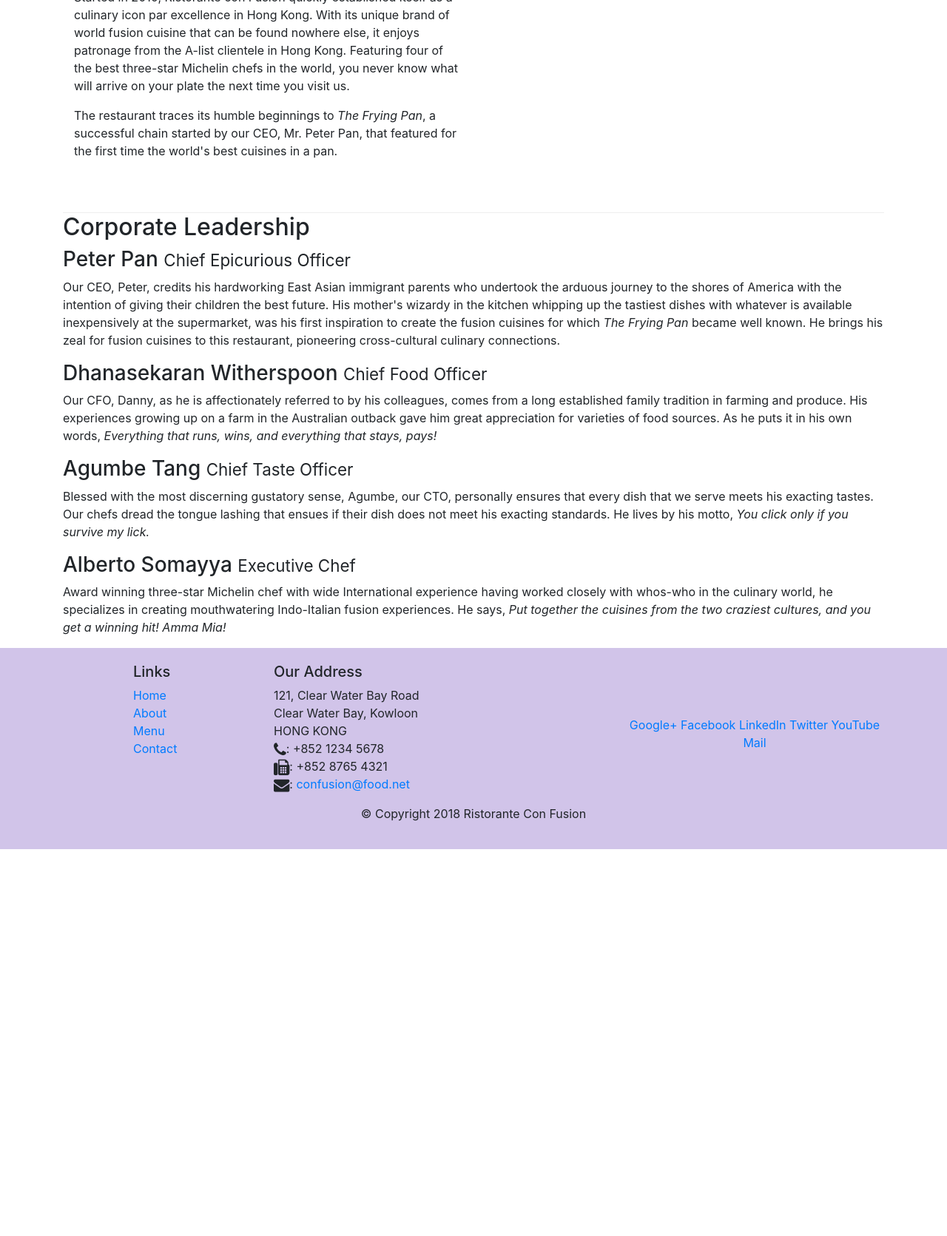
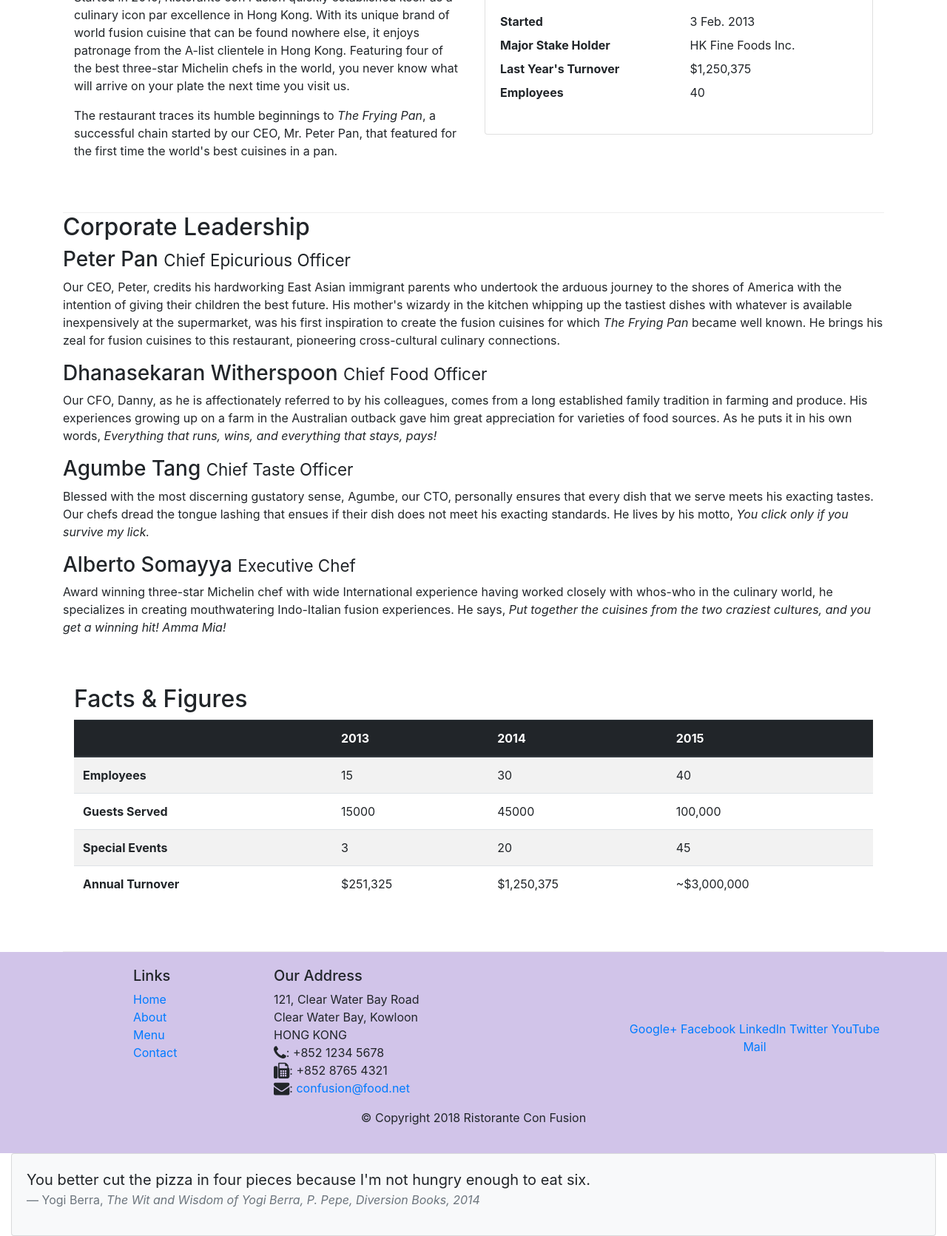
Before and after one commit to amagrawal87/conFusion, a website: page aboutus.html in a window 1280 px wide. Shown: the part 597-2268 px from the top of the page at 74% size. Before the commit the page ends 1745 px from the top, so only its background shows below. Drawn offline with nearby package versions, Linux system fonts and the light colour scheme.

Commit message:
tables and cards

```diff
--- a/aboutus.html
+++ b/aboutus.html
@@ -28,7 +28,7 @@
                 <span class="navbar-toggler-icon"></span>
 
             </button>
-            <a class="navbar-brand" href="#">Ristorante Con Fusion </a>
+            <a class="navbar-brand mr-auto" href="#"><img src="img/logo.png" height="30" width="41"></a>
             <div class="collapse navbar-collapse" id="Navbar">
                 <ul class="navbar-nav mr-auto">
             </div>
@@ -48,7 +48,8 @@
                     <h1>Ristorante con Fusion</h1>
                     <p>We take inspiration from the World's best cuisines, and create a unique fusion experience. Our lipsmacking creations will tickle your culinary senses!</p>
                 </div>
-                <div class="col-12 col-sm">
+                 <div class="col-12 col-sm align-self-center">
+                    <img src="img/logo.png" class="img-fluid">
                 </div>
             </div>
         </div>
@@ -68,7 +69,22 @@
                 <p>Started in 2010, Ristorante con Fusion quickly established itself as a culinary icon par excellence in Hong Kong. With its unique brand of world fusion cuisine that can be found nowhere else, it enjoys patronage from the A-list clientele in Hong Kong.  Featuring four of the best three-star Michelin chefs in the world, you never know what will arrive on your plate the next time you visit us.</p>
                 <p>The restaurant traces its humble beginnings to <em>The Frying Pan</em>, a successful chain started by our CEO, Mr. Peter Pan, that featured for the first time the world's best cuisines in a pan.</p>
             </div>
-            <div div class="col col-sm">
+            <div class="col-12 col-sm-6">
+                <div class="card">
+                    <h3 class="card-header bg-primary text-white">Facts At a Glance</h3>
+                    <div class="card-body">
+                        <dl class="row">
+                            <dt class="col-6">Started</dt>
+                            <dd class="col-6">3 Feb. 2013</dd>
+                            <dt class="col-6">Major Stake Holder</dt>
+                            <dd class="col-6">HK Fine Foods Inc.</dd>
+                            <dt class="col-6">Last Year's Turnover</dt>
+                            <dd class="col-6">$1,250,375</dd>
+                            <dt class="col-6">Employees</dt>
+                            <dd class="col-6">40</dd>
+                        </dl>
+                    </div>
+                </div>
             </div>
         </div>
 
@@ -85,6 +101,54 @@
                 <h3>Alberto Somayya <small>Executive Chef</small></h3>
                 <p class="d-none d-sm-block">Award winning three-star Michelin chef with wide International experience having worked closely with whos-who in the culinary world, he specializes in creating mouthwatering Indo-Italian fusion experiences. He says, <em>Put together the cuisines from the two craziest cultures, and you get a winning hit! Amma Mia!</em></p>
             </div>
+       </div>
+       <div class="row row-content" >
+         <div class="col-12 sol-sm-9">
+            <h2>Facts &amp; Figures </h2>
+            <div class="table-responsive">
+                    <table class="table table-striped">
+                        <thead class="thead-dark">
+                            <tr>
+                                <th>&nbsp;</th>
+                                <th>2013</th>
+                                <th>2014</th>
+                                <th>2015</th>
+                            </tr>
+                        </thead>
+                        <tbody>
+                            <tr>
+                                <th>Employees</th>
+                                <td>15</td>
+                                <td>30</td>
+                                <td>40</td>
+                            </tr>
+                            <tr>
+                                <th>Guests Served</th>
+                                <td>15000</td>
+                                <td>45000</td>
+                                <td>100,000</td>
+                            </tr>
+                            <tr>
+                                <th>Special Events</th>
+                                <td>3</td>
+                                <td>20</td>
+                                <td>45</td>
+                            </tr>
+                            <tr>
+                                <th>Annual Turnover</th>
+                                <td>$251,325</td>
+                                <td>$1,250,375</td>
+                                <td>~$3,000,000</td>
+                            </tr>
+                        </tbody>
+                    </table>
+                </div>
+         </div>
+         <div>
+            <div class = "col-12 col-sm-3">
+            </div>
+         </div>
+
        </div>
 
     </div>
@@ -130,6 +194,18 @@
            </div>
         </div>
     </footer>
+      <div class="col-12">
+                <div class="card card-body bg-light">
+                    <blockquote class="blockquote">
+                        <p class="mb-0">You better cut the pizza in four pieces because
+                            I'm not hungry enough to eat six.</p>
+                        <footer class="blockquote-footer">Yogi Berra,
+                            <cite title="Source Title">The Wit and Wisdom of Yogi Berra,
+                            P. Pepe, Diversion Books, 2014</cite>
+                        </footer>
+                    </blockquote>
+                </div>
+            </div>
      <!-- jQuery first, then Popper.js, then Bootstrap JS. -->
     <script src="node_modules/jquery/dist/jquery.slim.min.js"></script>
     <script src="node_modules/popper.js/dist/umd/popper.min.js"></script>
```
Also changed, not shown: contactus.html (+3 -2 lines), index.html (+29 -11 lines), img/alberto.png (added), img/buffet.png (added), img/logo.png (added), img/uthappizza.png (added), 2 other files.
